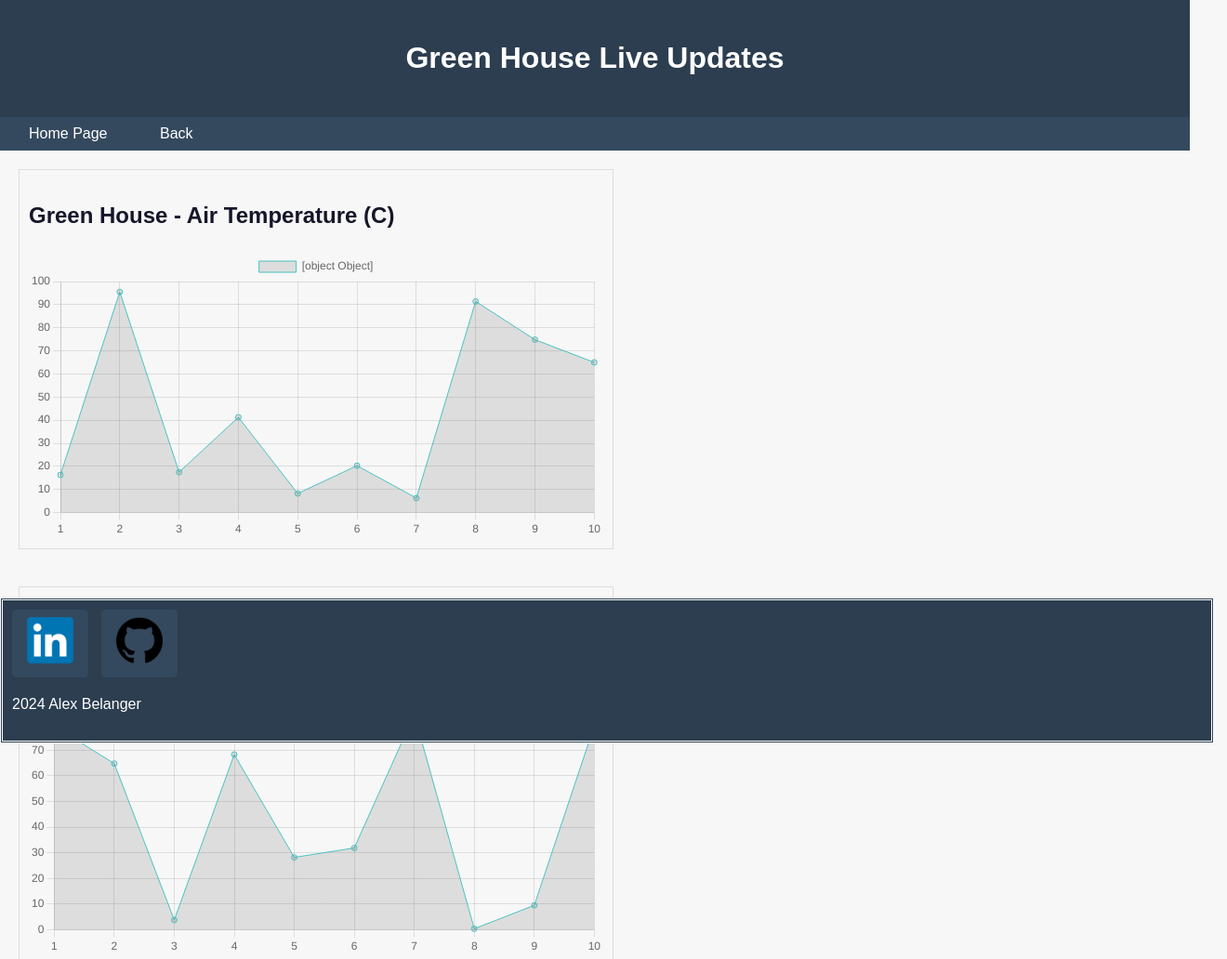
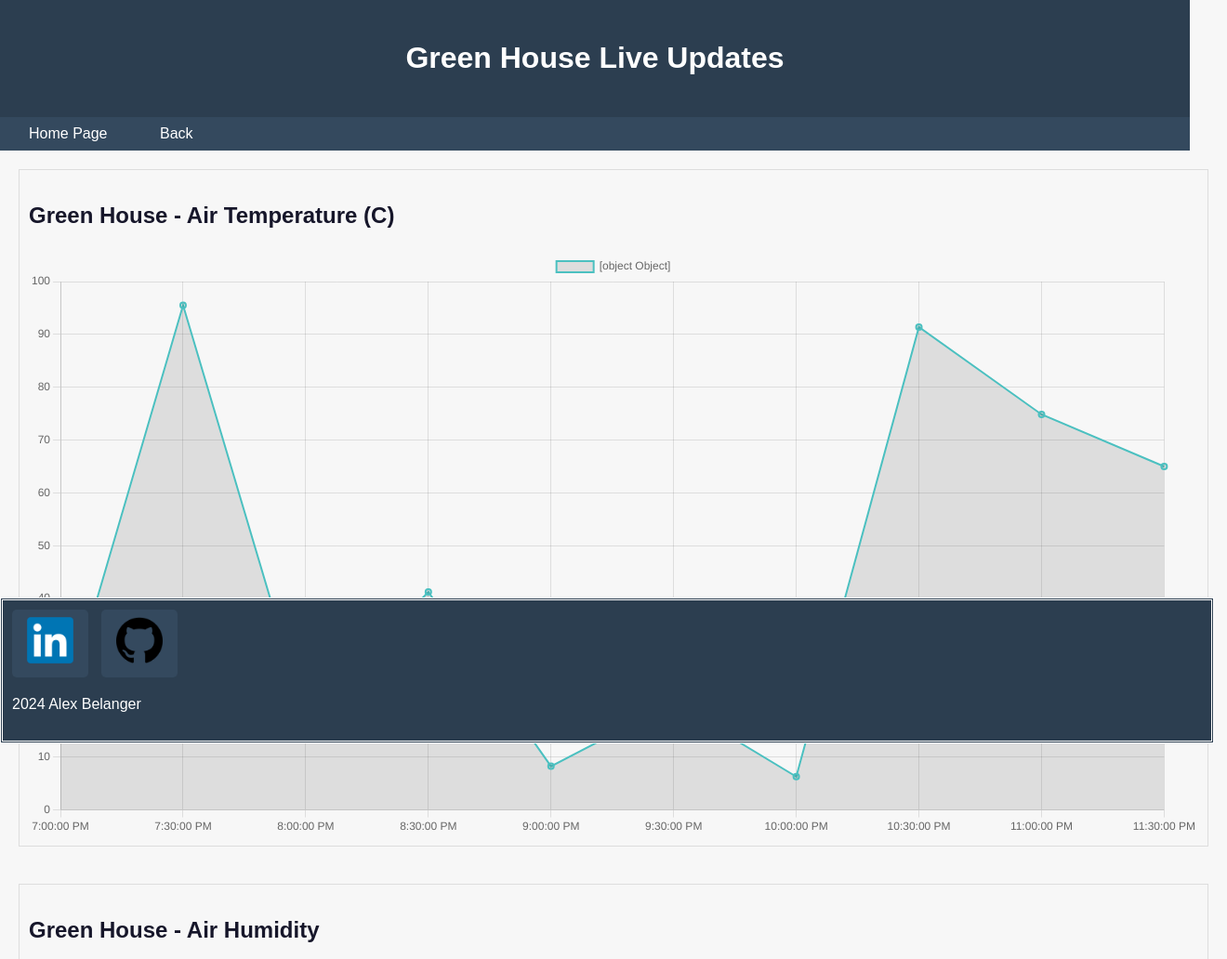
Before and after one commit to AlexandreBelanger1/WebDev, a website: page GreenHouse.html in a window 1280 px wide. Shown: the top 1032 px of the page at 93% size, 1320 px wide, since content can reach past the window. Drawn offline with nearby package versions, Linux system fonts and the light colour scheme.

Commit message:
Added timestamp display for greenhouse panels

```diff
--- a/GreenHouse-Style.css
+++ b/GreenHouse-Style.css
@@ -92,7 +92,7 @@ footer {
 }
 
 .panel {
-    width: 50%;
+    width: 100%;
     margin: 20px;
     border: 1px solid #ddd;
     padding: 10px;
--- a/GreenHouse.html
+++ b/GreenHouse.html
@@ -30,22 +30,22 @@
     </head>
     <body>
 
-    <div class="panel" id="panel1">
+    <div class="panel" id="Air Temperature">
         <h2>Green House - Air Temperature (C)</h2>
         <canvas class="chart" id="chart1"></canvas>
     </div>
 
-    <div class="panel" id="panel2">
+    <div class="panel" id="Air Humidity">
         <h2>Green House - Air Humidity</h2>
         <canvas class="chart" id="chart2"></canvas>
     </div>
 
-    <div class="panel" id="panel3">
+    <div class="panel" id="Soil Temperature">
         <h2>Green House - Soil Temperature</h2>
         <canvas class="chart" id="chart3"></canvas>
     </div>
 
-    <div class="panel" id="panel4">
+    <div class="panel" id="Soil Moisture">
         <h2>Green House - Soil Moisture</h2>
         <canvas class="chart" id="chart4"></canvas>
     </div>
@@ -74,8 +74,14 @@
     // Function to generate dummy time-series data
     function generateDummyData() {
         const data = [];
+        const startDate = new Date();
+        startDate.setMilliseconds(0);
+        startDate.setSeconds(0);
+        startDate.setMinutes(0);
+
         for (let i = 0; i < 10; i++) {
-            data.push(Math.random() * 100);
+            const timestamp = new Date(startDate.getTime() + i * 30 * 60 * 1000); // 30 minutes interval
+            data.push({ x: timestamp, y: Math.random() * 100 });
         }
         return data;
     }
@@ -86,38 +92,58 @@
         new Chart(ctx, {
             type: 'line',
             data: {
-                labels: Array.from({ length: data.length }, (_, i) => i + 1),
+                labels: data.map(point => point.x.toLocaleTimeString()), // Convert timestamps to time strings
                 datasets: [{
                     label: {
-                        text: 'Greenhouse temperature',
-                        fontColor: 'rgba(75, 192, 192,3)' // Set the label text color
+                        text: "data",
+                        fontColor: 'navy', // Set the label text color
                     },
-
                     data: data,
                     borderColor: 'rgba(75, 192, 192, 1)',
-                    borderWidth: 1,
+                    borderWidth: 2,
                     fill: true,
                 }]
             },
             options: {
                 responsive: true,
                 maintainAspectRatio: true,
+                scales: {
+                    x: [{
+                        type: 'time',
+                        time: {
+                            unit: 'minute',
+                            displayFormats: {
+                                minute: 'HH:mm',
+                            },
+                        },
+                        scaleLabel: {
+                            display: true,
+                            labelString: 'Time',
+                        },
+                    }],
+                    y: [{
+                        scaleLabel: {
+                            display: true,
+                            labelString: 'Value',
+                        },
+                    }],
+                },
             }
         });
     }
 
     // Generate dummy data and render charts for each panel
     const dummyData1 = generateDummyData();
-    renderChart("panel1", "chart1", dummyData1);
+    renderChart("Air Temperature", "chart1", dummyData1);
 
     const dummyData2 = generateDummyData();
-    renderChart("panel2", "chart2", dummyData2);
+    renderChart("Air Humidity", "chart2", dummyData2);
 
     const dummyData3 = generateDummyData();
-    renderChart("panel3", "chart3", dummyData3);
+    renderChart("Soil Temperature", "chart3", dummyData3);
 
     const dummyData4 = generateDummyData();
-    renderChart("panel4", "chart4", dummyData4);
+    renderChart("Soil Moisture", "chart4", dummyData4);
 </script>
 
 </html>
--- a/public/css/GreenHouse-Style.css
+++ b/public/css/GreenHouse-Style.css
@@ -92,7 +92,7 @@ footer {
 }
 
 .panel {
-    width: 50%;
+    width: 100%;
     margin: 20px;
     border: 1px solid #ddd;
     padding: 10px;
```
